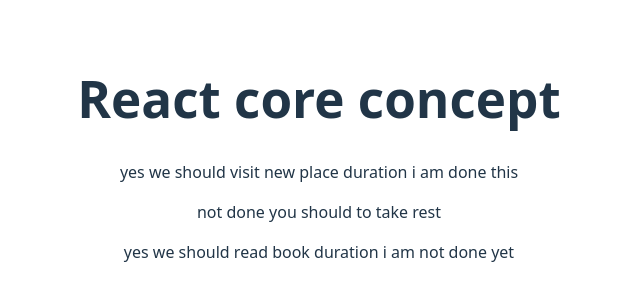
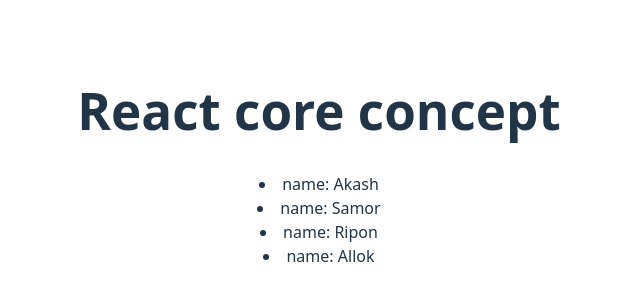
Before and after one commit to sohagroy7223/React-core-concept, a React (Vite) app in the folder explore-core-react/: page / in a window 1280 px wide. Shown: the part 242-542 px from the top of the page, without its empty margins (321-961 px from the left). Built offline with nearby package versions, Linux system fonts and the light colour scheme.

Commit message:
addad map for a array in jsx

```diff
--- a/explore-core-react/src/App.jsx
+++ b/explore-core-react/src/App.jsx
@@ -2,20 +2,29 @@
 import './App.css'
 import ToDo from './todo'
 import Food from './todo'
+import Friend from './friend'
+
+
 function App() {
 
-  const time = 50
+  const friends = ["Akash", "Samor","Ripon","Allok"]
+
+  // const time = 50
 
   return (
     <>
       <h1>React core concept</h1>
 
+      {
+        friends.map(friend=><Friend name = {friend}></Friend>)
+      }
+
       {/* <Food task ="he is okay" energy={true} ></Food>
       <Food task ="he is hungry" energy={false}></Food> */}
 
-      <ToDo hay = "we should visit new place" status ={true} time = {time}></ToDo>
+      {/* <ToDo hay = "we should visit new place" status ={true} time = {time}></ToDo>
       <ToDo hay = "you should to take rest" status ={false}></ToDo>
-      <ToDo hay = "we should read book" status ={true} time =""></ToDo>
+      <ToDo hay = "we should read book" status ={true} time =""></ToDo> */}
       {/* <ToDo task = ' learning react' isDone = {true}></ToDo>
       <ToDo task = ' revision js' isDone = {true}></ToDo>
       <ToDo task = ' going to home ' isDone = {false}></ToDo>
--- /dev/null
+++ b/explore-core-react/src/friend.jsx
@@ -0,0 +1,5 @@
+export default function Friend({name}){
+    return (
+        <li>name: {name} </li>
+    )
+}
```
